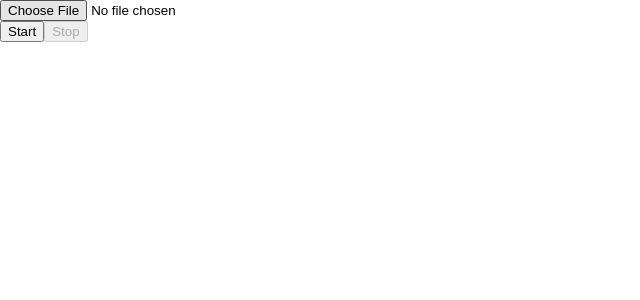
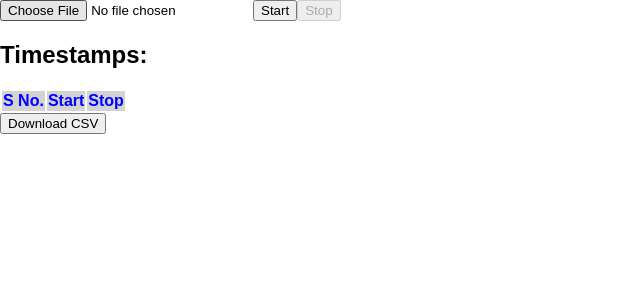
Before and after one commit to RishabhSaini619/flam_video_tracker, a React (Create React App) app: page / in a window 1280 px wide. Shown: the top 300 px of the page, without its empty margins (0-640 px from the left). Built offline with nearby package versions, Linux system fonts and the light colour scheme; the HTML template or start-up script is replaced by a standard one.

Commit message:
csv table

```diff
--- a/src/App.js
+++ b/src/App.js
@@ -1,40 +1,35 @@
-import React, {useRef, useState } from "react";
+import React, { useRef, useState } from "react";
 import ReactPlayer from "react-player";
+import { CSVLink } from "react-csv";
+import { saveAs } from "file-saver";
+
 
 
 function App() {
-
-  const [videoURL, setVideoURL] = useState('');
   const [startTimestamp, setStartTimestamp] = useState("");
   const [stopTimestamp, setStopTimestamp] = useState("");
   const [timestamps, setTimestamps] = useState([]);
   const [videoFilePath, setVideoFilePath] = useState(null);
-
   const playerRef = useRef(null);
-
-  // const handleFileChange = (event) => {
-  //   const file = event.target.files[0];
-  //   const videoURL = URL.createObjectURL(file);
-  //   setVideoURL(videoURL);
-  // };
 
   const handleVideoUpload = (event) => {
     setVideoFilePath(URL.createObjectURL(event.target.files[0]));
-    };
+  };
 
   const formatTimestamp = () => {
-    const time  = playerRef.current.getCurrentTime().toPrecision(2) ;
+    const time = playerRef.current.getCurrentTime().toPrecision(2);
     const hours = Math.floor(time / 3600);
-    const minutes = Math.floor((time - (hours * 3600)) / 60);
-    const seconds = time - (hours * 3600) - (minutes * 60);
+    const minutes = Math.floor((time - hours * 3600) / 60);
+    const seconds = time - hours * 3600 - minutes * 60;
 
-    let timeString = hours.toString().padStart(2, '0') + ':' +
-        minutes.toString().padStart(2, '0') + ':' +
-        seconds.toString().padStart(2, '0');
+    let timeString =
+      hours.toString().padStart(2, "0") +
+      ":" +
+      minutes.toString().padStart(2, "0") +
+      ":" +
+      seconds.toString().padStart(2, "0");
 
-    return timeString ;
-
-
+    return timeString;
   };
 
   const handleStart = () => {
@@ -50,27 +45,72 @@ function App() {
     ]);
   };
 
+  const handleDownload = () => {
+    const csvData = [["Start Time", "Stop Time"]];
+    timestamps.forEach((timestamp) => {
+      csvData.push([timestamp.start, timestamp.stop]);
+    });
+    const blob = new Blob([csvData.join("\n")], {
+      type: "text/csv;charset=utf-8",
+    });
+    saveAs(blob, "timestamps.csv");
+  };
+
   return (
     <div>
+      <ReactPlayer
+        ref={playerRef}
+        url={videoFilePath}
+        width="50%"
+        height="50%"
+        controls={true}
+      />
+      <div>
       <input type="file" onChange={handleVideoUpload} />
 
+        <button onClick={handleStart}>Start</button>
+        <button disabled={startTimestamp === ""} onClick={handleStop}>
+          Stop
+        </button>
+      </div>
 
+      <div>
+        <h2>Timestamps:</h2>
 
-      <ReactPlayer
-      ref={playerRef}
-      url={videoFilePath} width="50%" height="50%"
-      controls={true}/>
-     <div>
-    <button onClick={handleStart}>Start</button>
-    <button disabled={startTimestamp === ""} onClick={handleStop}>
-      Stop
-    </button>
-  </div>
+        <div>
+          <table>
+            <thead
+              style={{
+                backgroundColor: "lightgray",
+                color: "blue",
+                borderStyle: "groove",
+                borderColor: "black",
+              }}
+            >
+              {" "}
+              <tr>
+                <th> S No.</th>
+                <th>Start</th>
+                <th>Stop</th>
+              </tr>
+            </thead>
+            <tbody>
+              {timestamps.map((timestamp, index) => (
+                <tr key={index}>
+                  <td>{index + 1}</td>
+                  <td>{timestamp.start}</td>
+                  <td>{timestamp.stop}</td>
+                </tr>
+              ))}
+            </tbody>
+          </table>
+        </div>
+
+        <CSVLink data={timestamps} filename="timestamps.csv"></CSVLink>
+        <button onClick={handleDownload}>Download CSV</button>
+      </div>
     </div>
-
-
   );
 }
 
-
 export default App;
```
